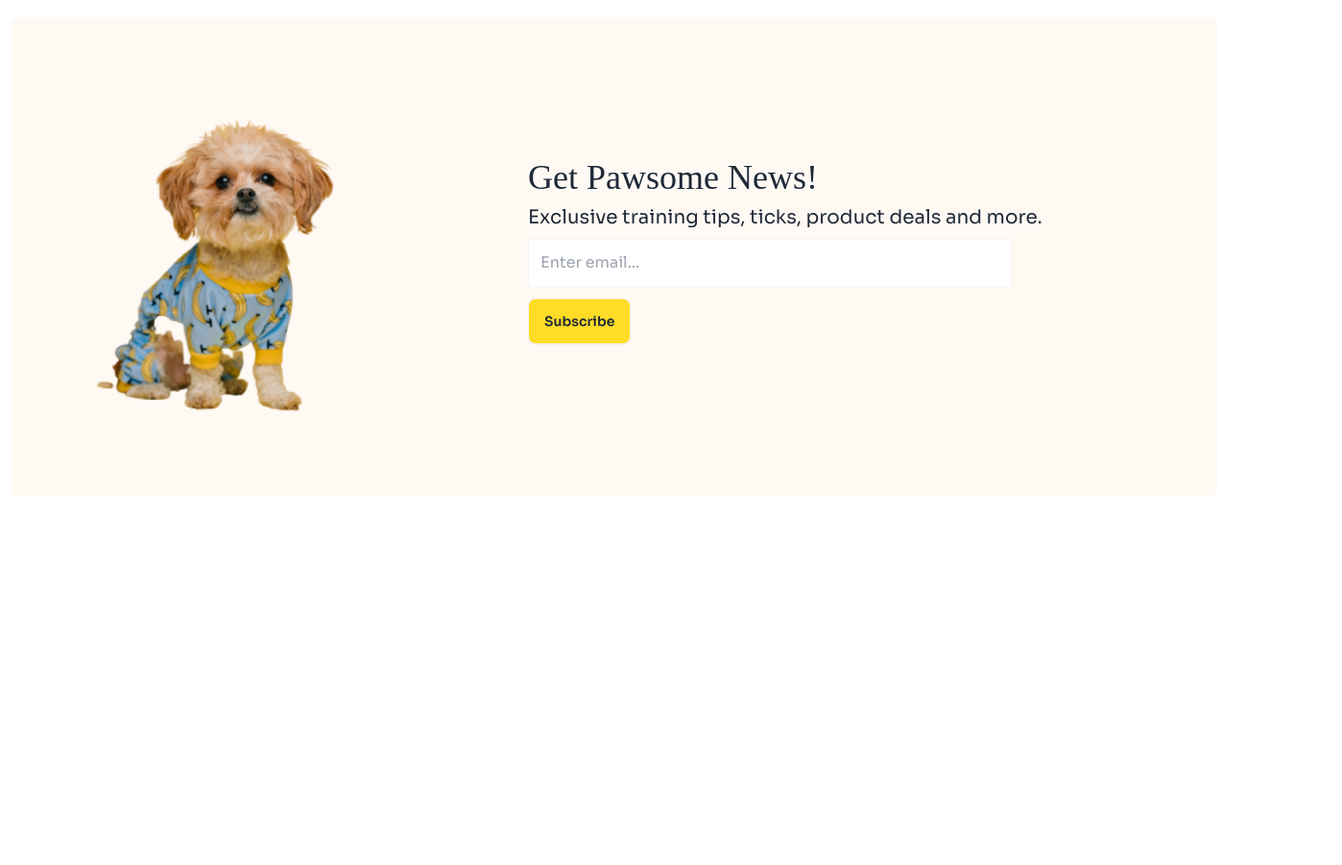
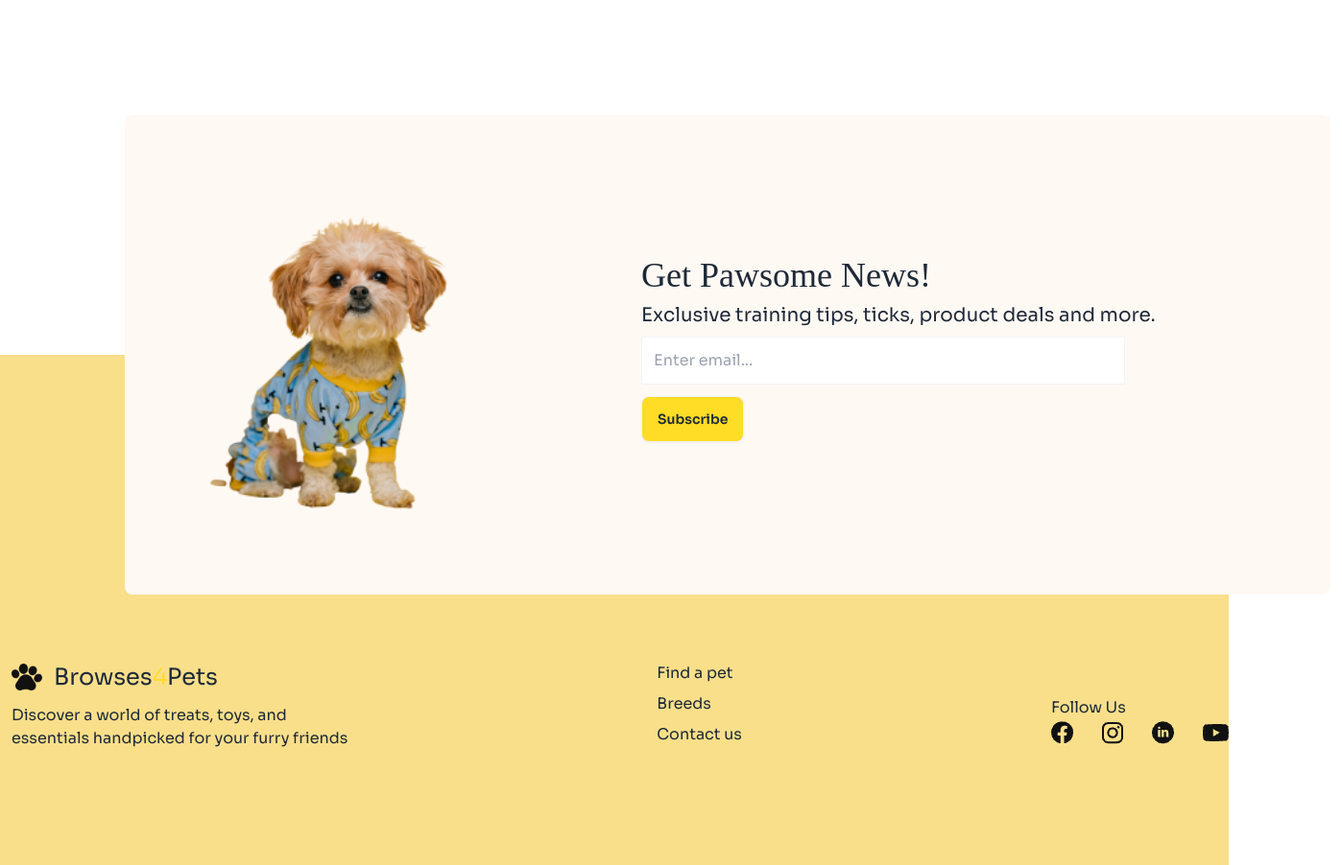
Before and after one commit to mhAbdullah22/living-lab, a plain HTML site: page index.html in a window 1280 px wide. Shown: the part 2500-3402 px from the top of the page at 96% size, 1398 px wide, since content can reach past the window. Before the commit the page ends 3058 px from the top, so only its background shows below. Drawn offline with nearby package versions, Linux system fonts and the light colour scheme; a web font is replaced by a local one.

Commit message:
footer section added

```diff
--- a/index.html
+++ b/index.html
@@ -270,7 +270,7 @@
 
   </main>
 
-  <main class="container mx-auto">
+  <main class="container mx-auto h-[1150px] lg:h-[920px]">
     <!-- Everyday low price -->
     <section class="mx-3 mb-8">
       <h3 class="text-2xl lg:text-4xl adlam-font mb-6">Everday low price</h3>
@@ -301,9 +301,11 @@
       </div>
 
     </section>
+  </main>
 
+  <main class="container mx auto absolute z-10 top-[3080px] lg:top-[2620px] lg:left-[118px]">
        <!-- News section -->
-    <section class="flex flex-col lg:flex-row bg-header-bg-color items-center  lg:gap-40 rounded-lg  mx-3 mb-10 ">
+       <section class="flex flex-col lg:flex-row bg-header-bg-color items-center  lg:gap-40 rounded-lg  mx-3 mb-10">
         <div class="lg:ml-20 mb-5 lg:mb-20"><img class="lg:h-[420px]" src="c1-assets/cute-pet-small.png" alt=""></div>
         <div class="flex flex-col items-center lg:items-start">
           <h3 class="text-xl lg:text-4xl adlam-font">Get Pawsome News!</h3>
@@ -316,11 +318,35 @@
         </div>
       </section>
   </main>
+<!-- footer section -->
+  <footer class="bg-browse-color pt-80
+  pb-5 lg:pb-20 relative pl-3">
+   <section class="container flex flex-col lg:flex-row gap-10 mx-auto mb-10 lg:flex lg:justify-between ">
+     <!-- logo section -->
+     <div>
+      <div class="flex gap-2">
 
+        <img class="w-8 mr-1" src="c1-assets/logo-footer.png" alt="">
+        <h3 class="text-2xl ">Browses<span class="text-header-color">4</span>Pets</h3>
+      </div>
+      <p class="mt-3">Discover a world of treats, toys, and <br> essentials handpicked for your furry friends</p>
+    </div>
 
+    <div>
+      <p>Find a pet</p>
+      <p class="my-2" >Breeds</p>
+      <p>Contact us</p>
 
+    </div>
+    <div class="lg:mt-9">
+      <p>Follow Us</p>
+      <img src="c1-assets/Group 9168social.png" alt="">
+      <div>
 
-  <footer></footer>
+      </div>
+    </div>
+   </section>
+  </footer>
 
 </body>
 
```
Also changed, not shown: c1-assets/Group 9168social.png (added). Lines whose indentation alone changed are shown as unchanged.
